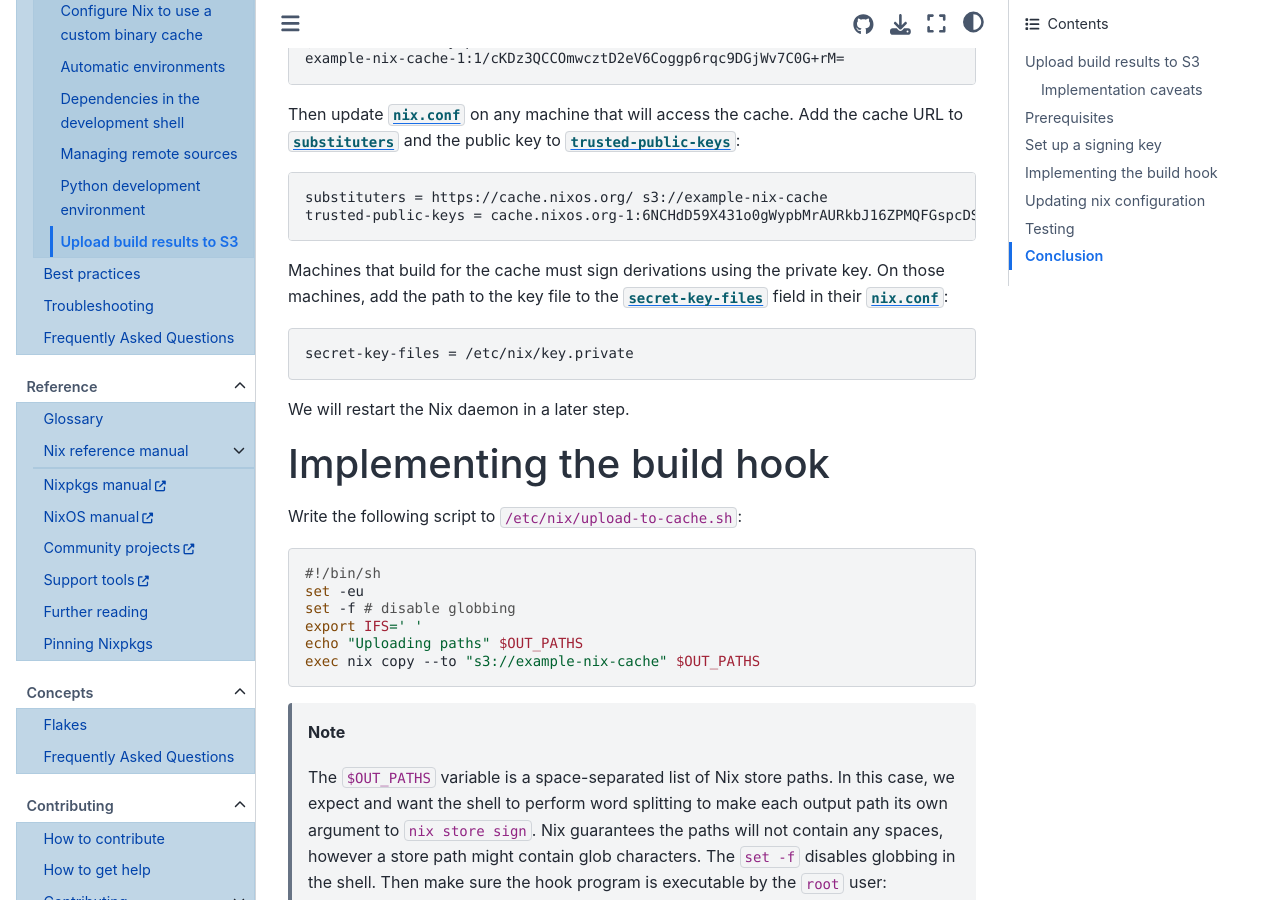
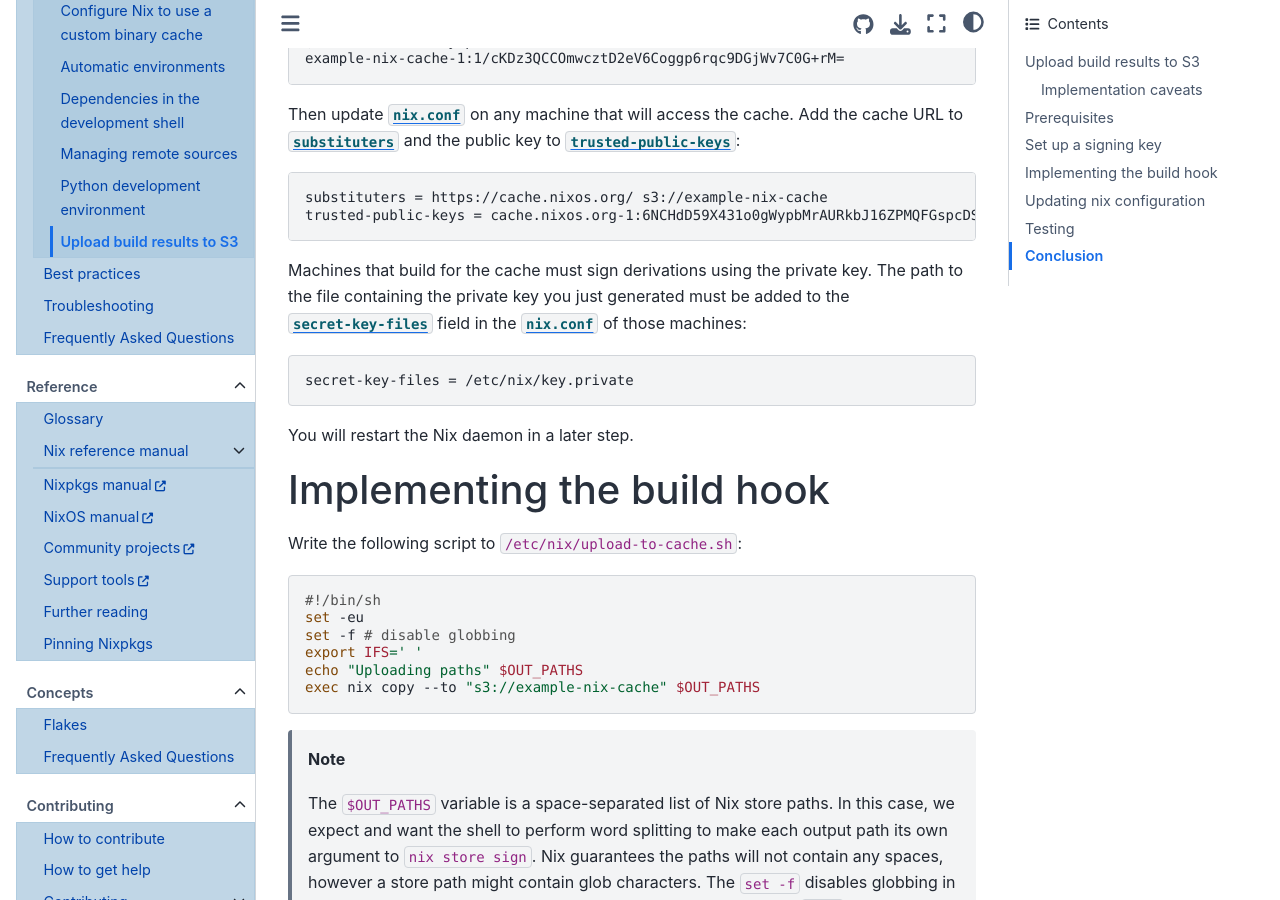
Before and after one commit to NixOS/nix.dev, a Sphinx documentation site: the page built from source/guides/recipes/post-build-hook.md, in a window 1280 px wide and 900 px high, scrolled down 821 px. Built offline with Sphinx 7.4.7 and the Sphinx Book theme 1.1.4, drawn with Linux system fonts in a browser that asks for light colours.

Commit message:
slight rewordings for clarity
Co-authored-by: wamirez <wamirez@protonmail.com>
Co-authored-by: Valentin Gagarin <valentin.gagarin@tweag.io>

```diff
--- a/source/guides/recipes/post-build-hook.md
+++ b/source/guides/recipes/post-build-hook.md
@@ -35,11 +35,11 @@ Add the cache URL to [`substituters`](https://nixos.org/manual/nix/stable/comman
     trusted-public-keys = cache.nixos.org-1:6NCHdD59X431o0gWypbMrAURkbJ16ZPMQFGspcDShjY= example-nix-cache-1:1/cKDz3QCCOmwcztD2eV6Coggp6rqc9DGjWv7C0G+rM=
 
 Machines that build for the cache must sign derivations using the private key.
-On those machines, add the path to the key file to the [`secret-key-files`](https://nixos.org/manual/nix/stable/command-ref/conf-file.html#conf-secret-key-files) field in their [`nix.conf`](https://nixos.org/manual/nix/stable/command-ref/conf-file.html):
+The path to the file containing the private key you just generated must be added to the [`secret-key-files`](https://nixos.org/manual/nix/stable/command-ref/conf-file.html#conf-secret-key-files) field in the [`nix.conf`](https://nixos.org/manual/nix/stable/command-ref/conf-file.html) of those machines:
 
     secret-key-files = /etc/nix/key.private
 
-We will restart the Nix daemon in a later step.
+You will restart the Nix daemon in a later step.
 
 # Implementing the build hook
 
```
